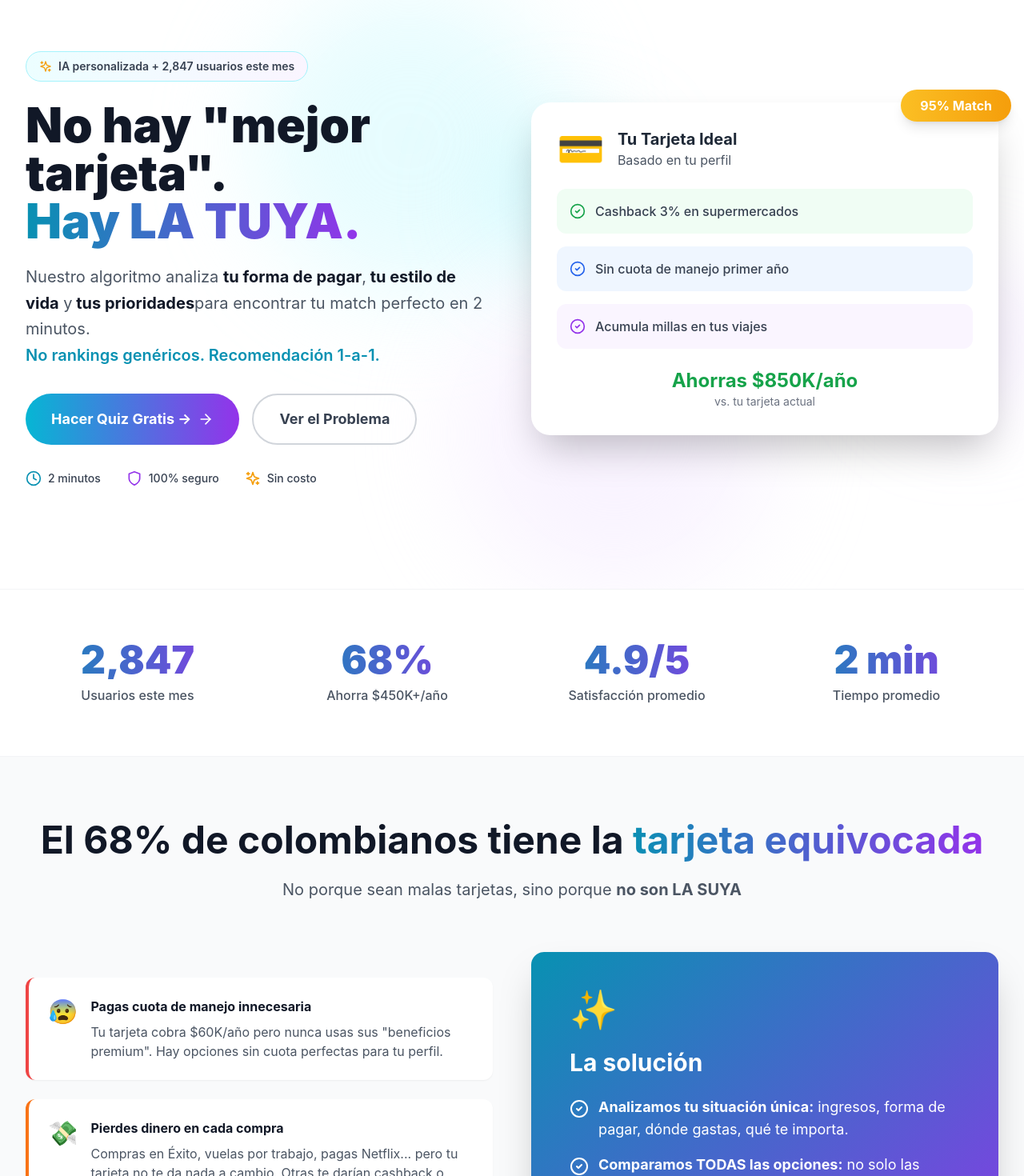
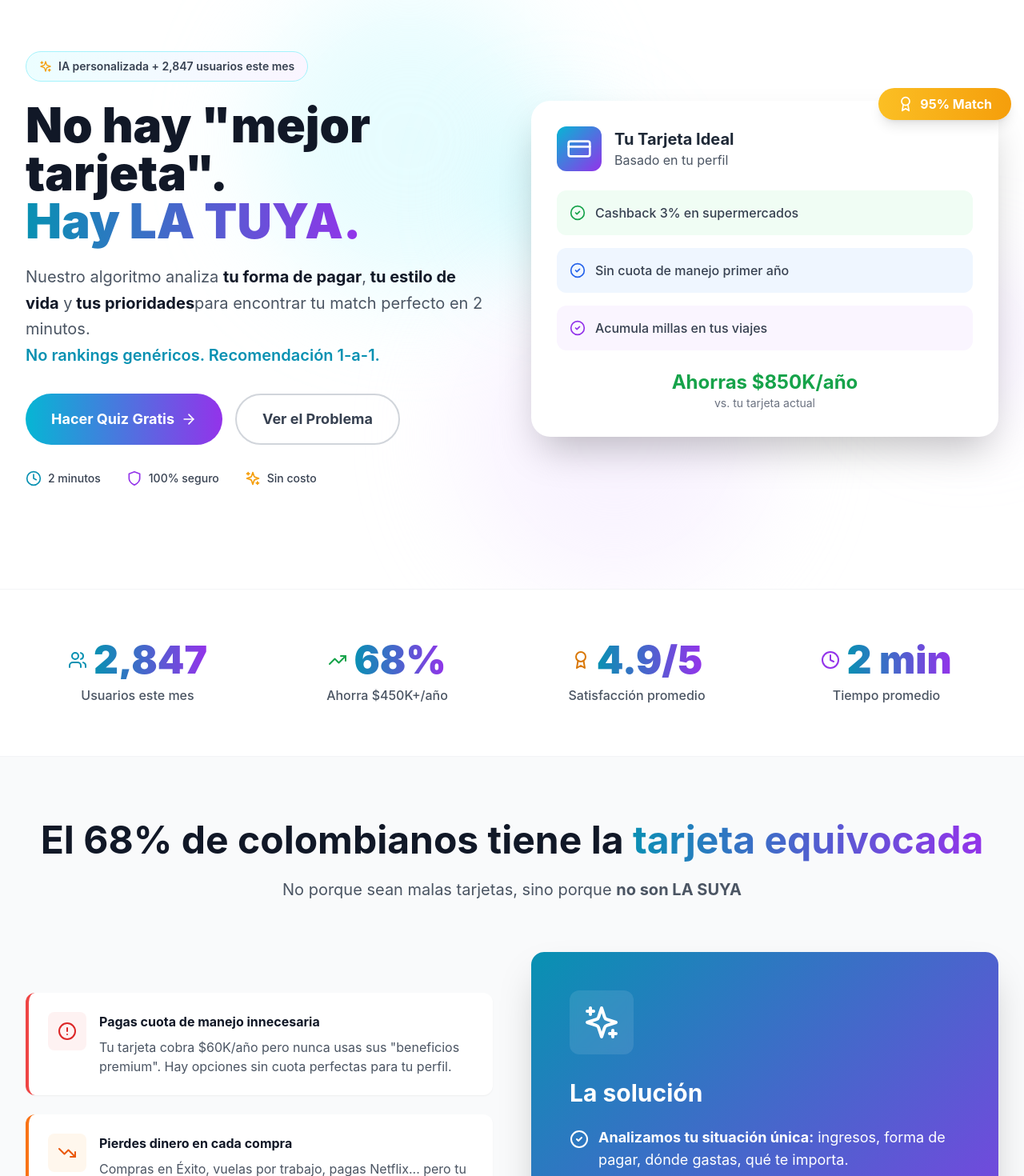
Before and after one commit to mercadoa07/banqueandoapp, a React (Vite) app: page / in a window 1280 px wide. Shown: the part 80-1550 px from the top of the page at 80% size. Built offline with nearby package versions, Linux system fonts and the light colour scheme.

Commit message:
Update Landing.jsx

```diff
--- a/src/pages/Landing.jsx
+++ b/src/pages/Landing.jsx
@@ -11,7 +11,14 @@ import {
   ArrowRight,
   CreditCard,
   Zap,
-  Heart
+  Heart,
+  AlertCircle,
+  TrendingDown,
+  HelpCircle,
+  Award,
+  Lock,
+  Globe,
+  BarChart3
 } from 'lucide-react';
 import Navbar from '../components/Navbar';
 import Footer from '../components/Footer';
@@ -57,7 +64,7 @@ const Landing = () => {
                   to="/quiz"
                   className="group bg-gradient-to-r from-cyan-500 to-purple-600 text-white px-8 py-4 rounded-full font-bold text-lg hover:shadow-2xl hover:shadow-purple-500/50 transition-all inline-flex items-center justify-center transform hover:scale-105"
                 >
-                  Hacer Quiz Gratis →
+                  Hacer Quiz Gratis
                   <ArrowRight className="ml-2 w-5 h-5 group-hover:translate-x-1 transition-transform" />
                 </Link>
 
@@ -87,11 +94,14 @@ const Landing = () => {
 
             <div className="relative">
               <div className="relative z-10 bg-white rounded-3xl shadow-2xl p-8 transform hover:scale-105 transition-transform">
-                <div className="absolute -top-4 -right-4 bg-gradient-to-r from-amber-400 to-amber-500 text-white px-6 py-2 rounded-full font-bold shadow-lg">
+                <div className="absolute -top-4 -right-4 bg-gradient-to-r from-amber-400 to-amber-500 text-white px-6 py-2 rounded-full font-bold shadow-lg flex items-center">
+                  <Award className="w-5 h-5 mr-2" />
                   95% Match
                 </div>
                 <div className="flex items-center mb-6">
-                  <div className="text-5xl mr-4">💳</div>
+                  <div className="bg-gradient-to-br from-cyan-500 to-purple-600 p-3 rounded-xl mr-4">
+                    <CreditCard className="w-8 h-8 text-white" />
+                  </div>
                   <div>
                     <h3 className="font-bold text-xl text-gray-800">Tu Tarjeta Ideal</h3>
                     <p className="text-gray-600">Basado en tu perfil</p>
@@ -99,15 +109,15 @@ const Landing = () => {
                 </div>
                 <div className="space-y-4">
                   <div className="flex items-center bg-green-50 p-4 rounded-xl">
-                    <CheckCircle2 className="w-5 h-5 text-green-600 mr-3" />
+                    <CheckCircle2 className="w-5 h-5 text-green-600 mr-3 flex-shrink-0" />
                     <span className="text-gray-700 font-medium">Cashback 3% en supermercados</span>
                   </div>
                   <div className="flex items-center bg-blue-50 p-4 rounded-xl">
-                    <CheckCircle2 className="w-5 h-5 text-blue-600 mr-3" />
+                    <CheckCircle2 className="w-5 h-5 text-blue-600 mr-3 flex-shrink-0" />
                     <span className="text-gray-700 font-medium">Sin cuota de manejo primer año</span>
                   </div>
                   <div className="flex items-center bg-purple-50 p-4 rounded-xl">
-                    <CheckCircle2 className="w-5 h-5 text-purple-600 mr-3" />
+                    <CheckCircle2 className="w-5 h-5 text-purple-600 mr-3 flex-shrink-0" />
                     <span className="text-gray-700 font-medium">Acumula millas en tus viajes</span>
                   </div>
                 </div>
@@ -129,26 +139,38 @@ const Landing = () => {
         <div className="max-w-7xl mx-auto px-4 sm:px-6 lg:px-8">
           <div className="grid grid-cols-2 md:grid-cols-4 gap-8 text-center">
             <div>
-              <div className="text-4xl md:text-5xl font-black bg-gradient-to-r from-cyan-600 to-purple-600 bg-clip-text text-transparent mb-2">
-                2,847
+              <div className="flex items-center justify-center mb-2">
+                <Users className="w-6 h-6 text-cyan-600 mr-2" />
+                <div className="text-4xl md:text-5xl font-black bg-gradient-to-r from-cyan-600 to-purple-600 bg-clip-text text-transparent">
+                  2,847
+                </div>
               </div>
               <div className="text-gray-600 font-medium text-sm md:text-base">Usuarios este mes</div>
             </div>
             <div>
-              <div className="text-4xl md:text-5xl font-black bg-gradient-to-r from-cyan-600 to-purple-600 bg-clip-text text-transparent mb-2">
-                68%
+              <div className="flex items-center justify-center mb-2">
+                <TrendingUp className="w-6 h-6 text-green-600 mr-2" />
+                <div className="text-4xl md:text-5xl font-black bg-gradient-to-r from-cyan-600 to-purple-600 bg-clip-text text-transparent">
+                  68%
+                </div>
               </div>
               <div className="text-gray-600 font-medium text-sm md:text-base">Ahorra $450K+/año</div>
             </div>
             <div>
-              <div className="text-4xl md:text-5xl font-black bg-gradient-to-r from-cyan-600 to-purple-600 bg-clip-text text-transparent mb-2">
-                4.9/5
+              <div className="flex items-center justify-center mb-2">
+                <Award className="w-6 h-6 text-amber-600 mr-2" />
+                <div className="text-4xl md:text-5xl font-black bg-gradient-to-r from-cyan-600 to-purple-600 bg-clip-text text-transparent">
+                  4.9/5
+                </div>
               </div>
               <div className="text-gray-600 font-medium text-sm md:text-base">Satisfacción promedio</div>
             </div>
             <div>
-              <div className="text-4xl md:text-5xl font-black bg-gradient-to-r from-cyan-600 to-purple-600 bg-clip-text text-transparent mb-2">
-                2 min
+              <div className="flex items-center justify-center mb-2">
+                <Clock className="w-6 h-6 text-purple-600 mr-2" />
+                <div className="text-4xl md:text-5xl font-black bg-gradient-to-r from-cyan-600 to-purple-600 bg-clip-text text-transparent">
+                  2 min
+                </div>
               </div>
               <div className="text-gray-600 font-medium text-sm md:text-base">Tiempo promedio</div>
             </div>
@@ -175,7 +197,9 @@ const Landing = () => {
             <div className="space-y-6">
               <div className="bg-white p-6 rounded-xl border-l-4 border-red-500 shadow-sm">
                 <div className="flex items-start">
-                  <div className="text-3xl mr-4">😰</div>
+                  <div className="bg-red-50 p-3 rounded-lg mr-4">
+                    <AlertCircle className="w-6 h-6 text-red-600" />
+                  </div>
                   <div>
                     <h3 className="font-bold text-gray-900 mb-2">Pagas cuota de manejo innecesaria</h3>
                     <p className="text-gray-600">
@@ -188,7 +212,9 @@ const Landing = () => {
 
               <div className="bg-white p-6 rounded-xl border-l-4 border-orange-500 shadow-sm">
                 <div className="flex items-start">
-                  <div className="text-3xl mr-4">💸</div>
+                  <div className="bg-orange-50 p-3 rounded-lg mr-4">
+                    <TrendingDown className="w-6 h-6 text-orange-600" />
+                  </div>
                   <div>
                     <h3 className="font-bold text-gray-900 mb-2">Pierdes dinero en cada compra</h3>
                     <p className="text-gray-600">
@@ -201,7 +227,9 @@ const Landing = () => {
 
               <div className="bg-white p-6 rounded-xl border-l-4 border-yellow-500 shadow-sm">
                 <div className="flex items-start">
-                  <div className="text-3xl mr-4">🤷</div>
+                  <div className="bg-yellow-50 p-3 rounded-lg mr-4">
+                    <HelpCircle className="w-6 h-6 text-yellow-600" />
+                  </div>
                   <div>
                     <h3 className="font-bold text-gray-900 mb-2">Elegiste "porque sí"</h3>
                     <p className="text-gray-600">
@@ -214,7 +242,9 @@ const Landing = () => {
             </div>
 
             <div className="bg-gradient-to-br from-cyan-600 to-purple-600 p-8 md:p-12 rounded-2xl text-white shadow-2xl">
-              <div className="text-5xl mb-6">✨</div>
+              <div className="bg-white/10 backdrop-blur-sm p-4 rounded-xl mb-6 inline-block">
+                <Sparkles className="w-12 h-12 text-white" />
+              </div>
               <h3 className="text-3xl font-bold mb-6">La solución</h3>
 
               <div className="space-y-4 mb-8">
@@ -351,7 +381,7 @@ const Landing = () => {
 
             <div className="bg-white p-8 rounded-2xl shadow-lg hover:shadow-xl transition-shadow">
               <div className="bg-amber-100 w-14 h-14 rounded-xl flex items-center justify-center mb-6">
-                <Sparkles className="w-7 h-7 text-amber-600" />
+                <Zap className="w-7 h-7 text-amber-600" />
               </div>
               <h3 className="text-xl font-bold text-gray-900 mb-4">Tecnología IA</h3>
               <p className="text-gray-600 leading-relaxed">
@@ -361,7 +391,7 @@ const Landing = () => {
 
             <div className="bg-white p-8 rounded-2xl shadow-lg hover:shadow-xl transition-shadow">
               <div className="bg-blue-100 w-14 h-14 rounded-xl flex items-center justify-center mb-6">
-                <Users className="w-7 h-7 text-blue-600" />
+                <BarChart3 className="w-7 h-7 text-blue-600" />
               </div>
               <h3 className="text-xl font-bold text-gray-900 mb-4">Independiente</h3>
               <p className="text-gray-600 leading-relaxed">
@@ -452,11 +482,12 @@ const Landing = () => {
             to="/quiz"
             className="inline-flex items-center bg-white text-cyan-600 px-10 py-5 rounded-full font-bold text-xl hover:shadow-2xl transition-all transform hover:scale-105"
           >
-            Hacer Quiz Gratis →
+            Hacer Quiz Gratis
             <ArrowRight className="ml-3 w-6 h-6" />
           </Link>
-          <p className="text-cyan-100 mt-6 text-sm">
-            🔒 Tus datos son privados y nunca se comparten con terceros
+          <p className="text-cyan-100 mt-6 text-sm flex items-center justify-center">
+            <Lock className="w-4 h-4 mr-2" />
+            Tus datos son privados y nunca se comparten con terceros
           </p>
         </div>
       </section>
```
